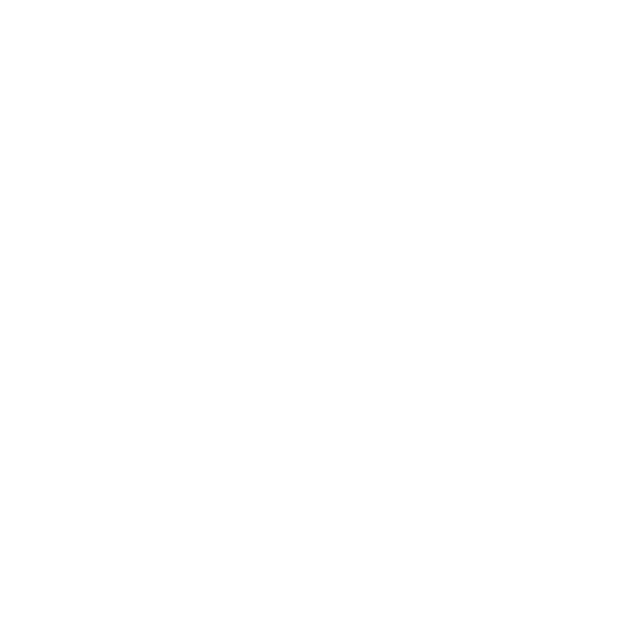
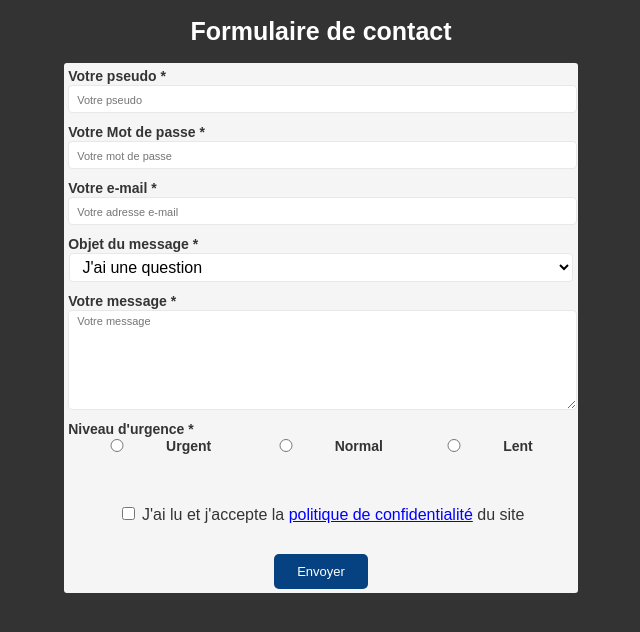
Before and after one commit to lurnot3k/Formulaire-R209, a plain HTML site: page index.html in a window 1280 px wide. Shown: the whole page, without its empty margins (319-959 px from the left). Drawn offline with Linux system fonts and the light colour scheme.

Commit message:
Avancement sur le projet

```diff
--- /dev/null
+++ b/CSS/style.css
@@ -0,0 +1,120 @@
+:root {
+    --input-border: #e8e8e6;
+    --input-focus-h: 245;
+    --input-focus-s: 100%;
+    --input-focus-l: 42%;
+  }
+
+body {
+    background-color: #333333;
+    font-family: sans-serif;
+}
+
+#h1formulaire {
+    text-align: center;
+    color: white;
+    font-size: 25px;
+}
+
+#division_formulaire {
+    background-color: #f5f5f5;
+    width: 40%;
+    display: block;
+    margin: auto;
+    text-align: center;
+    padding: 4px;
+    border-radius: 3px;
+    color: #343435;
+}
+
+.champs {
+    text-align: left;
+    margin-bottom: 10px;
+}
+
+.champs label {
+    font-weight: bold;
+    font-size: 14px;
+}
+
+.champs input {
+    font-size: 16px;
+    font-size: max(16px, 1em);
+    font-family: inherit;
+    padding: 0.25em 0.5em;
+    background-color: #fff;
+    border: 1px solid var(--input-border);
+    border-radius: 4px;
+    max-width: auto;
+    width: 97%;
+    display: block;
+    margin: auto;
+  }
+
+::placeholder {
+    font-size: 11px;
+}
+
+.area_message {
+    font-size: 11px;
+    font-size: max(11px, 1em);
+    font-family: inherit;
+    padding: 0.25em 0.5em;
+    background-color: #fff;
+    border: 1px solid var(--input-border);
+    border-radius: 4px;
+    max-width: auto;
+    width: 97%;
+    display: block;
+    margin: auto;
+}
+
+.champs select {
+    font-size: 11px;
+    font-size: max(11px, 1em);
+    font-family: inherit;
+    padding: 0.25em 0.5em;
+    background-color: #fff;
+    border: 1px solid var(--input-border);
+    border-radius: 4px;
+    max-width: auto;
+    width: 99.5%;
+    display: block;
+    margin: auto;
+  }
+
+.choix_urgence {
+    display: flex;
+    align-items: center;
+
+}
+
+.choix_urgence * {
+    width: 70%;
+}
+
+.confidentialité {
+    margin-top: 50px;
+}
+
+#politique_confidentialité {
+    color: blue;
+    text-decoration: underline;
+}
+
+#boutton_envoyer {
+    margin-top: 30px;
+}
+
+#boutton_envoyer button {
+
+    background-color: #064282;
+    border: none;
+    color: white;
+    padding: 10px 23px;
+    text-align: center;
+    text-decoration: none;
+    display: inline-block;
+    font-size: 13px;
+    border-radius: 5px;
+}
--- a/index.html
+++ b/index.html
@@ -4,8 +4,80 @@
     <meta charset="UTF-8">
     <meta name="viewport" content="width=device-width, initial-scale=1.0">
     <title>Formulaire de Contact</title>
+    <link href="css/style.css" rel="stylesheet" />
 </head>
 <body>
+    <h1 id="h1formulaire">Formulaire de contact</h1>
+    <div id="division_formulaire">
+        <div class="champs">
+            <label for="password">Votre pseudo *</label><br>
+            <input
+                type="text"
+                id="pseudo"
+                name="pseudo"
+                placeholder="Votre pseudo"
+                required
+            />
+        </div>
+        <div class="champs">
+            <label for="password">Votre Mot de passe *</label><br>
+            <input
+                type="password"
+                id="password"
+                name="password"
+                placeholder="Votre mot de passe"
+                required
+            />
+        </div>
+        <div class="champs">
+            <label for="email">Votre e-mail *</label><br>
+            <input
+                type="email"
+                id="email"
+                name="email"
+                placeholder="Votre adresse e-mail"
+                required
+            />
+        </div>
+        <div class="champs">
+            <label for="email">Objet du message *</label><br>
+            <select name="objet" id="">
+                <option value="question">J'ai une question</option>
+                <option value="suggestion">Je fais une suggestion</option>
+                <option value="priblème">Je rencontre un problème</option>
+                <option value="autre">Autre</option>
+            </select>
+        </div>
+        <div class="champs">
+            <label for="message">Votre message *</label><br>
+            <textarea placeholder="Votre message" class="area_message" name="textarea" rows="5" cols="100"></textarea>
+        </div>
+        <div class="champs">
+            <label for="email">Niveau d'urgence *</label><br>
+            <div class="choix_urgence">
+                <input type="radio" id="contactChoice1" name="urgent"/>
+                <label for="contactChoice1">Urgent</label>
 
+                <input type="radio" id="contactChoice2" name="normal"/>
+                <label for="contactChoice2">Normal</label>
+
+                <input type="radio" id="contactChoice3" name="lent"/>
+                <label for="contactChoice3">Lent</label>
+              </div>
+        </div>
+        <div class="confidentialité">
+            <input
+                type="checkbox"
+                id="confidentialité"
+                name="confidentialité"
+                value="confidentialité" />
+            <label for="confidentialité">
+                J'ai lu et j'accepte la <span id="politique_confidentialité">politique de confidentialité</span> du site
+            </label>
+        </div>
+        <div id="boutton_envoyer">
+            <button type="submit">Envoyer</button>
+          </div>
+    </div>
 </body>
 </html>
```
Also changed, not shown: style.css (deleted).
